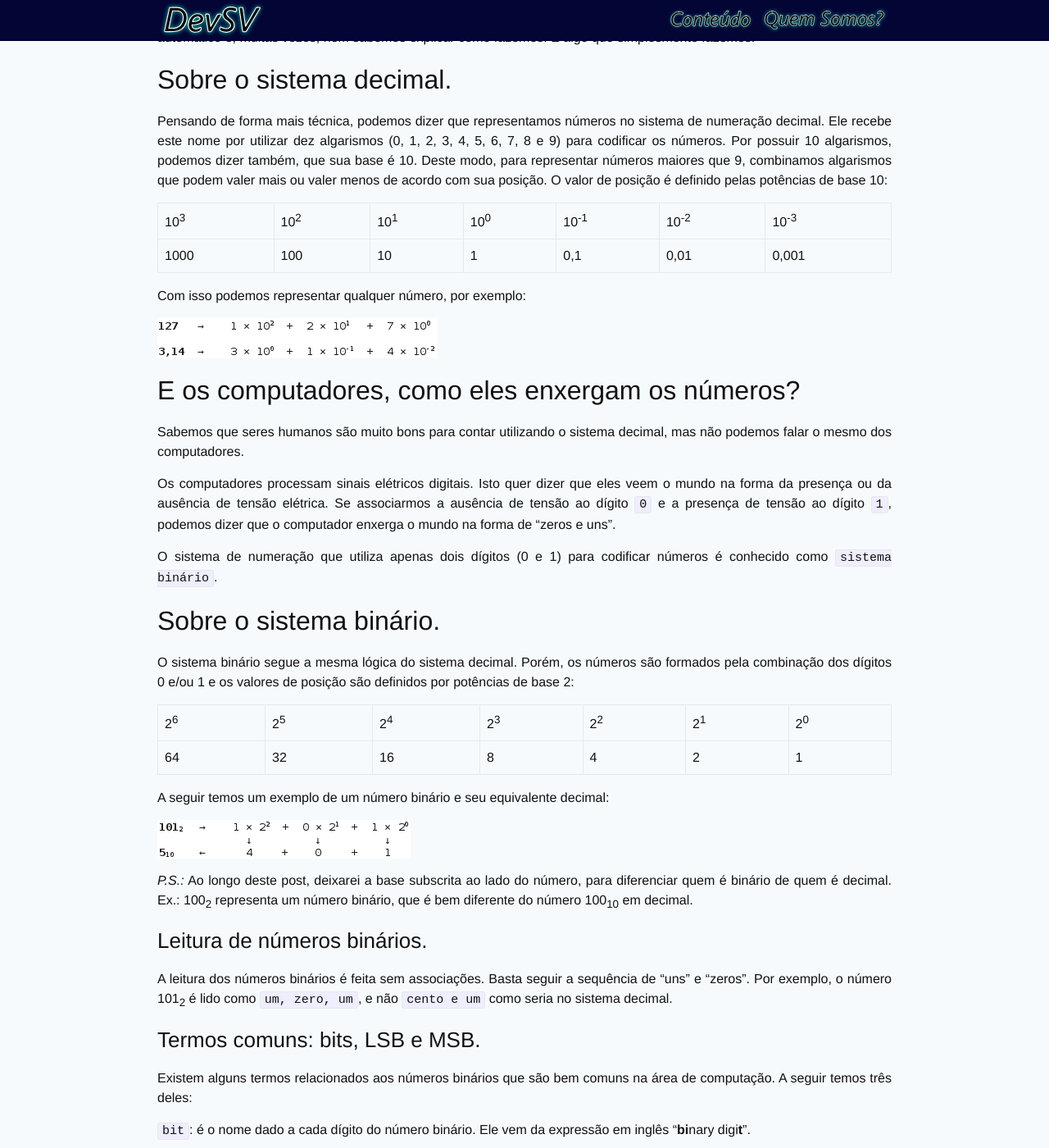
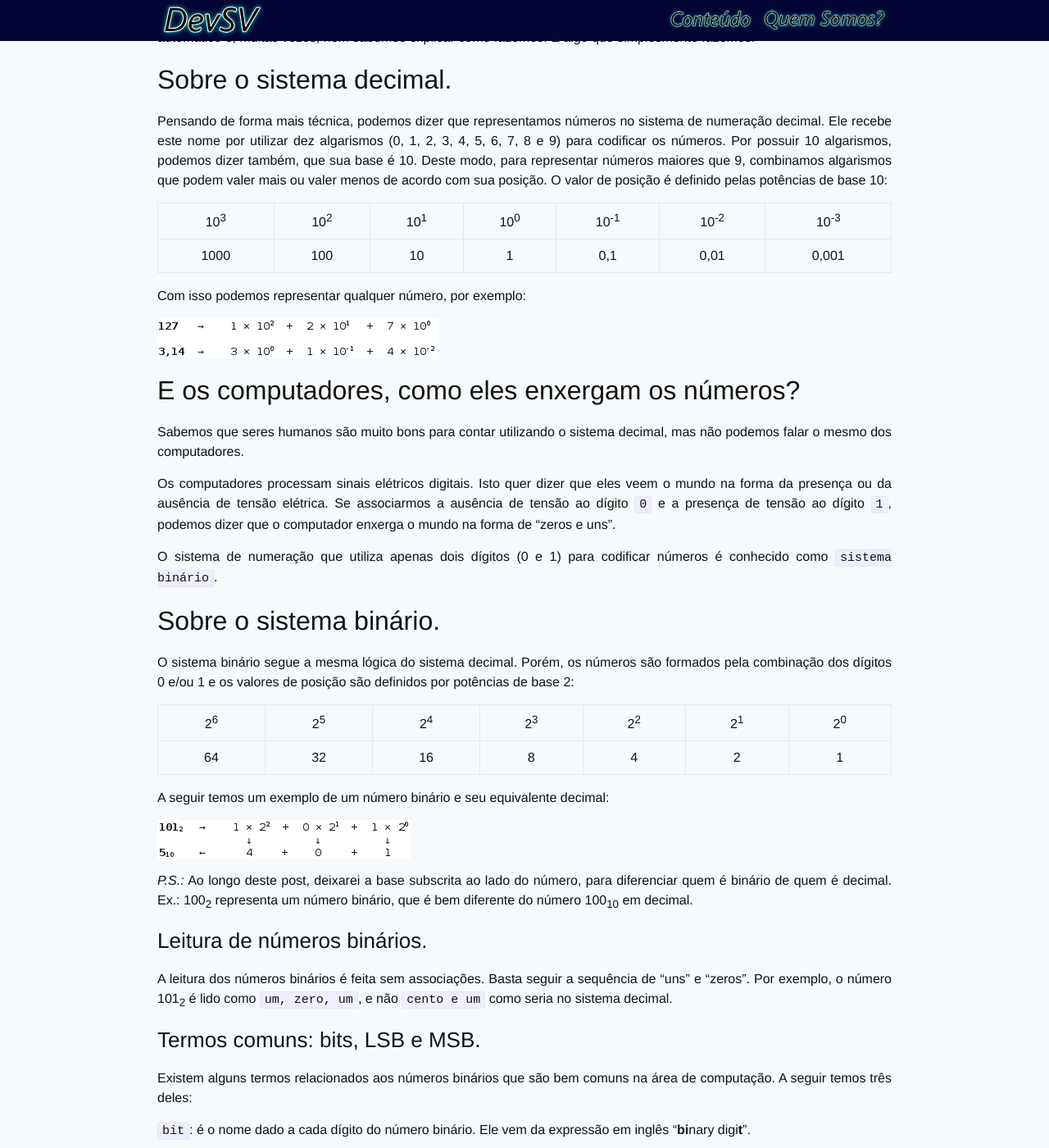
Before and after one commit to devsvbr/devsvbr.github.io, a Jekyll site: the page built from _posts/2016-02-29-como-computador-enxerga-numeros.md, in a window 1280 px wide and 1400 px high, scrolled down 904 px. Shown: the whole window at 82% size. Built offline with Jekyll 4.4.1, drawn with Linux system fonts in a browser that asks for light colours.

Commit message:
organizacao dos layouts de header e footer

```diff
--- a/_includes/header.html
+++ b/_includes/header.html
@@ -1,9 +1,9 @@
 <header>
-  <nav id="nav-bar" class="navbar">
+  <nav id="navbar" class="site-header">
     <div class="container">
       <div class="menu-button"><span class="button-icon"></span></div>
       <h1 class="logo"><a class="" href="{{ site.baseurl }}/"><img src="{{ "/img/logo.svg" | prepend: site.baseurl }}" alt="{{ site.title }}"></a></h1>
-      <div id="main-menu" class="menu">
+      <div id="nav-menu" class="menu">
         <ul>{% for page in site.pages %}{% if page.menu %}<li class="page-menuitem"><a href="{{ page.url | prepend: site.baseurl }}"><img src="{{ page.icon | prepend: site.baseurl }}" alt="{{ page.title }}"></a></li>{% endif %}{% endfor %}</ul>
       </div>
     </div>
--- a/_includes/scripts.html
+++ b/_includes/scripts.html
@@ -1,4 +1,4 @@
 <script>
-document.querySelector('.menu-button').onclick=function(){if(document.documentElement.classList.toggle('menu-active')){document.getElementById("main-menu").style.top=document.getElementById("nav-bar").offsetHeight+"px";}}
+document.querySelector('.menu-button').onclick=function(){if(document.documentElement.classList.toggle('menu-active')){document.getElementById("nav-menu").style.top=document.getElementById("navbar").offsetHeight+"px";}}
 document.documentElement.onclick=function(event){if(event.target===document.documentElement){document.documentElement.classList.remove('menu-active');}}
 </script>
--- a/_posts/2016-02-29-como-computador-enxerga-numeros.md
+++ b/_posts/2016-02-29-como-computador-enxerga-numeros.md
@@ -18,7 +18,7 @@
 
 Você não deve ter tido dificuldade para responder que são 6 moedas e que seu valor somado é de 110 centavos (ou R$ 1,10).
 
-Mostrei essa mesma foto e fiz as mesmas perguntas pra alguns amigos e a resposta foi a mesma. Todos acertaram e acharam extremamente fácil, assim como eu esperava. <del>O mais surpreendente foi que todos pensaram que eu estava tentando sacaneá-los com algum tipo de pegadinha. Não entendi por que pensaram isso, mas também não vem ao caso, vamos esquecer este detalhe...</del>
+Mostrei essa mesma foto e fiz as mesmas perguntas pra alguns amigos e a resposta foi a mesma. Todos acertaram e acharam extremamente fácil, assim como eu esperava. ~~O mais surpreendente foi que todos pensaram que eu estava tentando sacaneá-los com algum tipo de pegadinha. Não entendi por que pensaram isso, mas também não vem ao caso, vamos esquecer este detalhe...~~
 
 O fato é que nos acostumamos a contar e somar números desde pequenos. Por isso, executamos essas tarefas no modo automático e, muitas vezes, nem sabemos explicar como fazemos. É algo que simplesmente fazemos.
 
@@ -27,7 +27,7 @@
 
 Pensando de forma mais técnica, podemos dizer que representamos números no sistema de numeração decimal. Ele recebe este nome por utilizar dez algarismos (0, 1, 2, 3, 4, 5, 6, 7, 8 e 9) para codificar os números. Por possuir 10 algarismos, podemos dizer também, que sua base é 10. Deste modo, para representar números maiores que 9, combinamos algarismos que podem valer mais ou valer menos de acordo com sua posição. O valor de posição é definido pelas potências de base 10:
 
-<table class="table table-bordered text-center">
+<table class="table text-center">
   <tbody>
     <tr>
       <td>10<sup>3</sup></td><td>10<sup>2</sup></td><td>10<sup>1</sup></td><td>10<sup>0</sup></td><td>10<sup>-1</sup></td><td>10<sup>-2</sup></td><td>10<sup>-3</sup></td>
@@ -55,7 +55,7 @@
 
 O sistema binário segue a mesma lógica do sistema decimal. Porém, os números são formados pela combinação dos dígitos 0 e/ou 1 e os valores de posição são definidos por potências de base 2:
 
-<table class="table table-bordered text-center">
+<table class="table text-center">
   <tbody>
     <tr>
       <td>2<sup>6</sup></td><td>2<sup>5</sup></td><td>2<sup>4</sup></td><td>2<sup>3</sup></td><td>2<sup>2</sup></td><td>2<sup>1</sup></td><td>2<sup>0</sup></td>
--- /dev/null
+++ b/_sass/_footer.scss
@@ -0,0 +1,13 @@
+/**
+ * Site footer
+ */
+.page-footer {
+  position: absolute;
+  bottom: 0;
+  width: 100%;
+  height: $footer-size;
+  background-color: $footer-color;
+}
+.page-footer ul {
+  margin: $base-font-size 0;
+}
--- a/_sass/_navbar.scss
+++ b/_sass/_header.scss
@@ -1,7 +1,7 @@
 /**
- * Navigation Bar
+ * Site header
  */
-.navbar {
+.site-header {
   background-color: $navbar-color;
   position: fixed;
   margin: 0;
--- a/_sass/_layout.scss
+++ b/_sass/_layout.scss
@@ -1,110 +1,3 @@
-/**
- * Site header
- */
-.site-header {
-    border-top: 5px solid $grey-color-dark;
-    border-bottom: 1px solid $grey-color-light;
-    min-height: 56px;
-
-    // Positioning context for the mobile navigation icon
-    position: relative;
-}
-
-.site-title {
-    font-size: 26px;
-    line-height: 56px;
-    letter-spacing: -1px;
-    margin-bottom: 0;
-    float: left;
-
-    &,
-    &:visited {
-        color: $grey-color-dark;
-    }
-}
-
-.site-nav {
-    float: right;
-    line-height: 56px;
-
-    .menu-icon {
-        display: none;
-    }
-
-    .page-link {
-        color: $text-color;
-        line-height: $base-line-height;
-
-        // Gaps between nav items, but not on the first one
-        &:not(:first-child) {
-            margin-left: 20px;
-        }
-    }
-
-    @include media-query($on-palm) {
-        position: absolute;
-        top: 9px;
-        right: 30px;
-        background-color: $background-color;
-        border: 1px solid $grey-color-light;
-        border-radius: 5px;
-        text-align: right;
-
-        .menu-icon {
-            display: block;
-            float: right;
-            width: 36px;
-            height: 26px;
-            line-height: 0;
-            padding-top: 10px;
-            text-align: center;
-
-            > svg {
-                width: 18px;
-                height: 15px;
-
-                path {
-                    fill: $grey-color-dark;
-                }
-            }
-        }
-
-        .trigger {
-            clear: both;
-            display: none;
-        }
-
-        &:hover .trigger {
-            display: block;
-            padding-bottom: 5px;
-        }
-
-        .page-link {
-            display: block;
-            padding: 5px 10px;
-        }
-    }
-}
-
-
-
-/**
- * Site footer
- */
-.page-footer {
-  position: absolute;
-  bottom: 0;
-  width: 100%;
-  height: $footer-size;
-  background-color: $footer-color;
-}
-
-.page-footer ul {
-  margin: $base-font-size 0;
-}
-
-
-
 /**
  * Page content
  */
@@ -230,7 +123,6 @@
   width: 32px;
   height: 32px;
 }
-
 .flipped {
   -moz-transform: scaleX(-1);
   -o-transform: scaleX(-1);
@@ -254,3 +146,7 @@
 .table > thead > tr > td {
   background-color: $th-color;
 }
+.table.text-center th,
+.table.text-center td {
+  text-align: center;
+}
--- a/css/main.scss
+++ b/css/main.scss
@@ -3,9 +3,7 @@
 ---
 @charset "utf-8";
 
-
-
-// Our variables
+// Variables
 $base-font-family: Helvetica, Arial, sans-serif;
 $base-font-size:   16px;
 $small-font-size:  $base-font-size * 0.875;
@@ -44,6 +42,7 @@
 $image-social:     url(/img/icons/social.png);
 
 
+// Mixins
 
 // Using media queries with like this:
 // @include media-query($palm) {
@@ -65,12 +64,12 @@
 }
 
 
-
 // Import partials from `sass_dir` (defaults to `_sass`)
 @import
         "base",
+        "header",
+        "footer",
         "layout",
-        "navbar",
         "syntax-highlighting",
         "social",
         "about"
```
